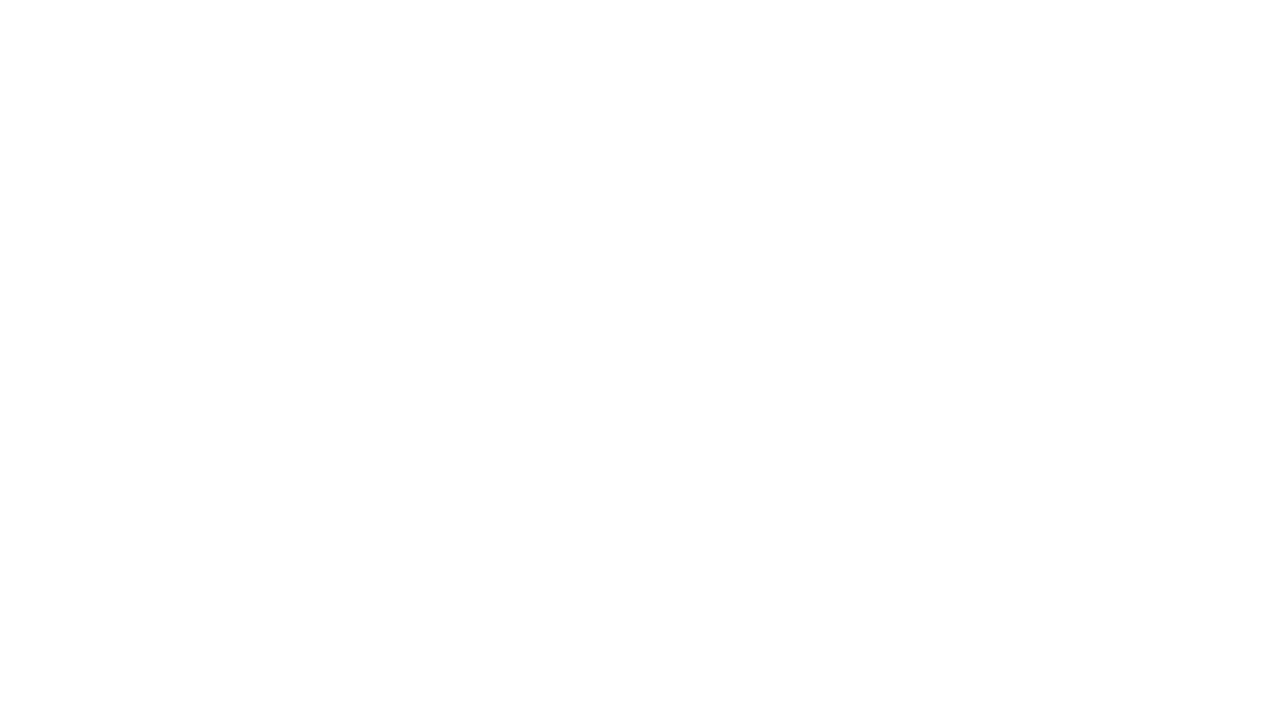
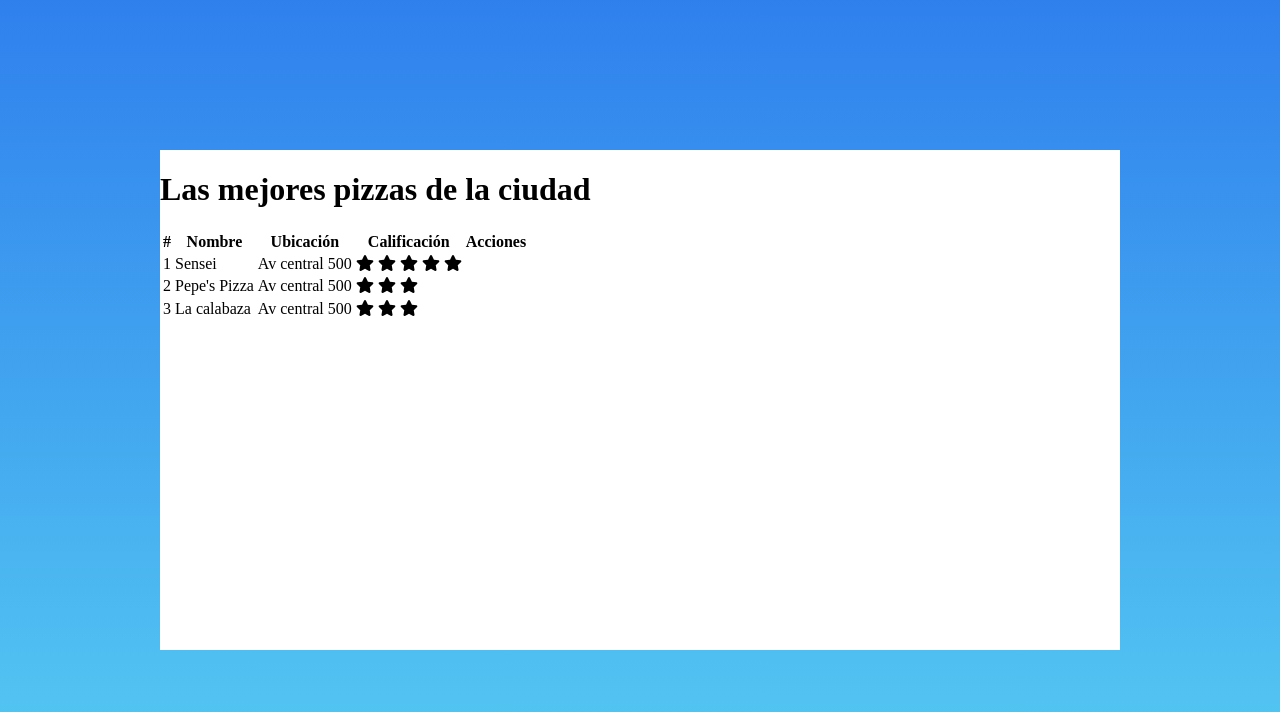
Before and after one commit to andres-aguilar/boletines_cf, a plain HTML site: page index.html in a window 1280 px wide. Drawn offline with nearby package versions, Linux system fonts and the light colour scheme.

Commit message:
agregada nueva pagina de restaurant y agregando un poco de estilos con flexbox

```diff
--- /dev/null
+++ b/assets/css/main.css
@@ -0,0 +1,16 @@
+.container {
+  background: #56CCF2;  /* fallback for old browsers */
+  background: -webkit-linear-gradient(to bottom, #2F80ED, #56CCF2);  /* Chrome 10-25, Safari 5.1-6 */
+  background: linear-gradient(to bottom, #2F80ED, #56CCF2); /* W3C, IE 10+/ Edge, Firefox 16+, Chrome 26+, Opera 12+, Safari 7+ */
+  height: 100vh;
+  display: flex;
+  align-items: center;
+  justify-content: center;
+}
+.content {
+  max-width: 960px;
+  max-height: 500px;
+  width: 100%;
+  height: 100%;
+  background-color: #FFF;
+}
--- a/index.html
+++ b/index.html
@@ -3,8 +3,63 @@
   <head>
     <meta charset="utf-8">
     <title></title>
+    <link rel="stylesheet" href="https://necolas.github.io/normalize.css/7.0.0/normalize.css">
+    <link rel="stylesheet" href="assets/css/main.css">
+    <script defer src="https://use.fontawesome.com/releases/v5.0.6/js/all.js"></script>
   </head>
   <body>
-
+    <div class="container">
+      <div class="content">
+        <header>
+          <h1>Las mejores pizzas de la ciudad</h1>
+        </header>
+        <table>
+          <thead>
+            <th>#</th>
+            <th>Nombre</th>
+            <th>Ubicación</th>
+            <th>Calificación</th>
+            <th>Acciones</th>
+          </thead>
+          <tbody>
+            <tr>
+              <td>1</td>
+              <td>Sensei</td>
+              <td>Av central 500</td>
+              <td>
+                <i class="fas fa-star"></i>
+                <i class="fas fa-star"></i>
+                <i class="fas fa-star"></i>
+                <i class="fas fa-star"></i>
+                <i class="fas fa-star"></i>
+              </td>
+              <td></td>
+            </tr>
+            <tr>
+              <td>2</td>
+              <td>Pepe's Pizza</td>
+              <td>Av central 500</td>
+              <td>
+                <i class="fas fa-star"></i>
+                <i class="fas fa-star"></i>
+                <i class="fas fa-star"></i>
+              </td>
+              <td></td>
+            </tr>
+            <tr>
+              <td>3</td>
+              <td>La calabaza</td>
+              <td>Av central 500</td>
+              <td>
+                <i class="fas fa-star"></i>
+                <i class="fas fa-star"></i>
+                <i class="fas fa-star"></i>
+              </td>
+              <td></td>
+            </tr>
+          </tbody>
+        </table>
+      </div>
+    </div>
   </body>
 </html>
```
Also changed, not shown: restaurantes/sensei.html (added, +16 -0 lines).
